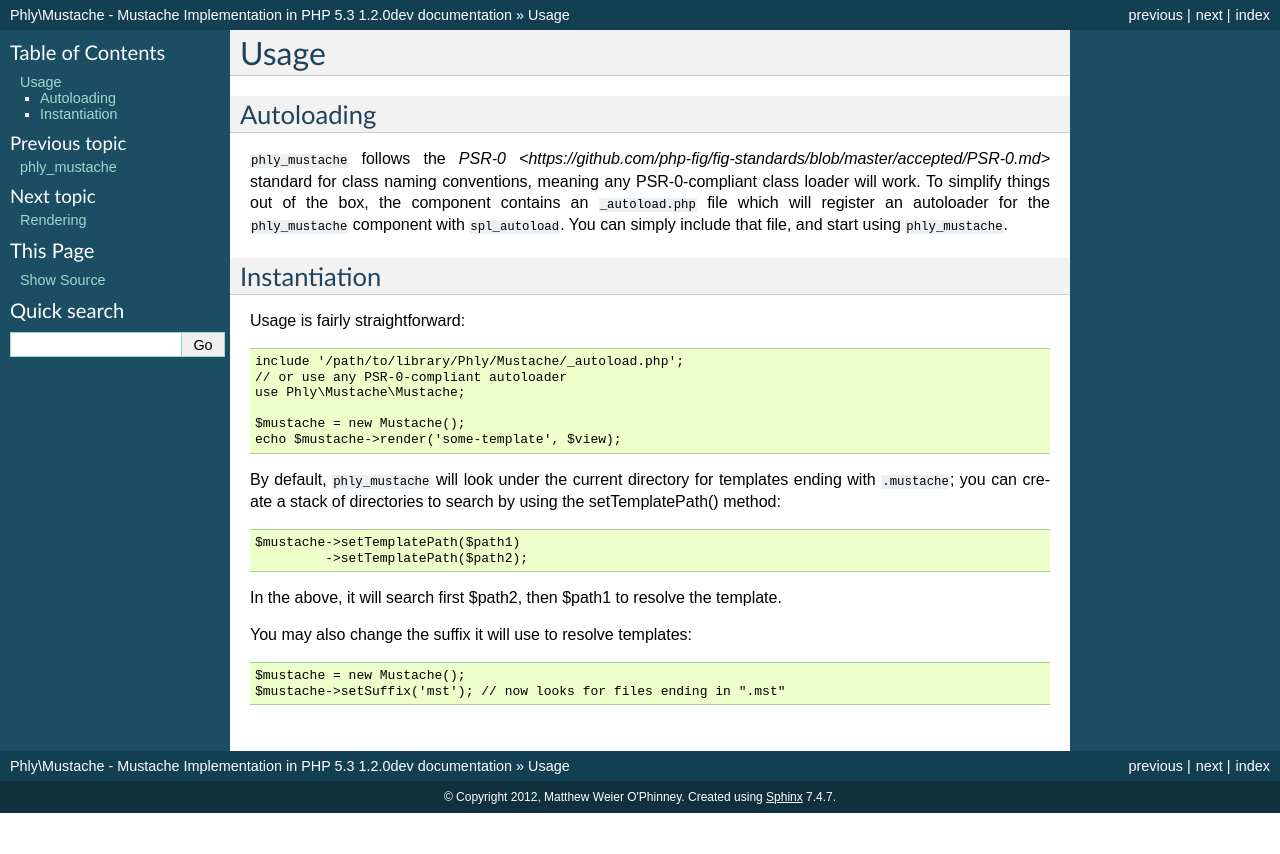
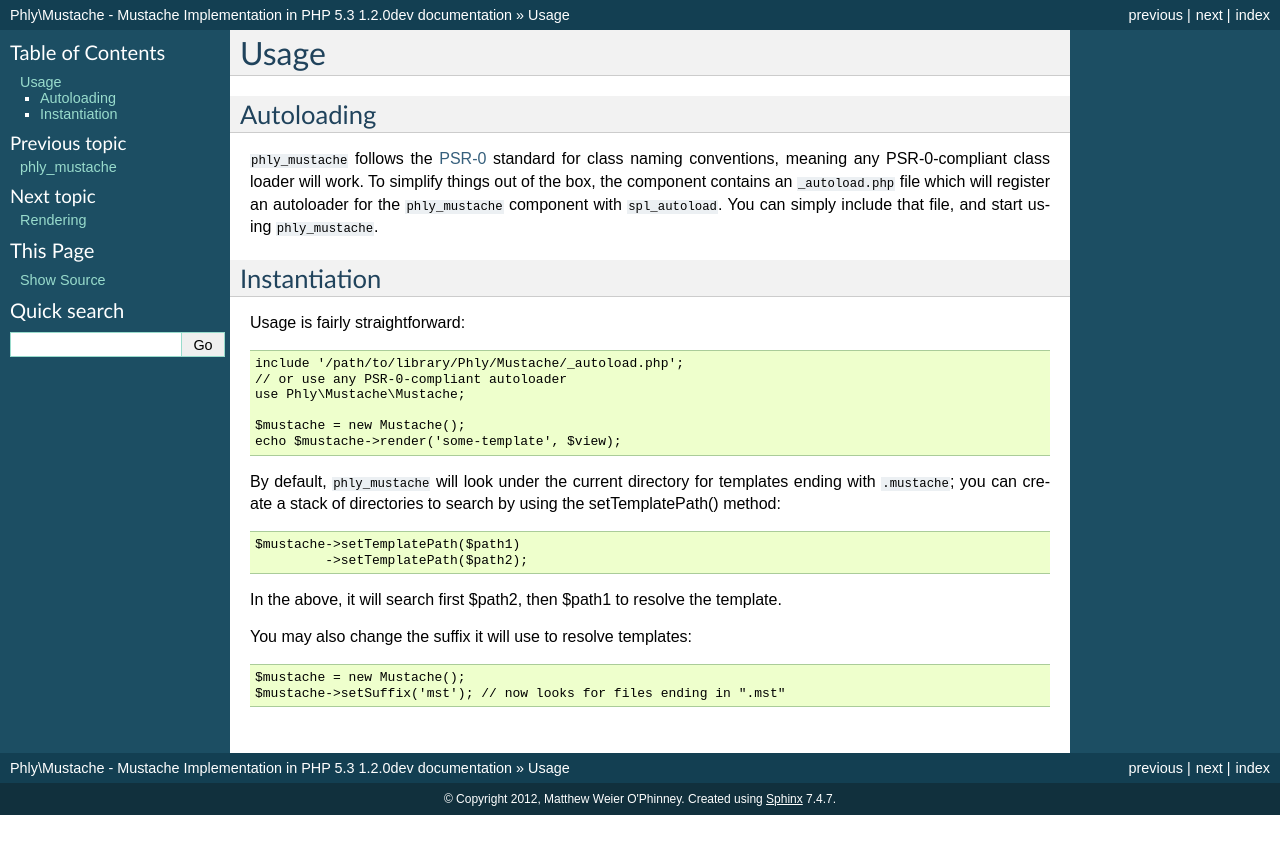
Before and after one commit to phly/phly_mustache, a Sphinx documentation site: the page built from docs/usage.rst, in a window 1280 px wide. Shown: the top 854 px of the page. Built offline with Sphinx 7.4.7, drawn with Linux system fonts in a browser that asks for light colours.

Commit message:
Fix broken links

```diff
--- a/docs/documentation.rst
+++ b/docs/documentation.rst
@@ -1,6 +1,6 @@
 phly_mustache
 =============
-``phly_mustache`` is a `Mustache <http://mustache.github.com>`
+``phly_mustache`` is a `Mustache <http://mustache.github.com>`_
 implementation written for PHP 5.3+. It conforms to the principles of
 mustache , and allows for extension of the format via pragmas.
 
--- a/docs/usage.rst
+++ b/docs/usage.rst
@@ -3,7 +3,7 @@
 
 Autoloading
 -----------
-``phly_mustache`` follows the `PSR-0 <https://github.com/php-fig/fig-standards/blob/master/accepted/PSR-0.md>`
+``phly_mustache`` follows the `PSR-0 <https://github.com/php-fig/fig-standards/blob/master/accepted/PSR-0.md>`_
 standard for class naming conventions, meaning any PSR-0-compliant class
 loader will work.  To simplify things out of the box, the component
 contains an ``_autoload.php`` file which will register an autoloader for
```
